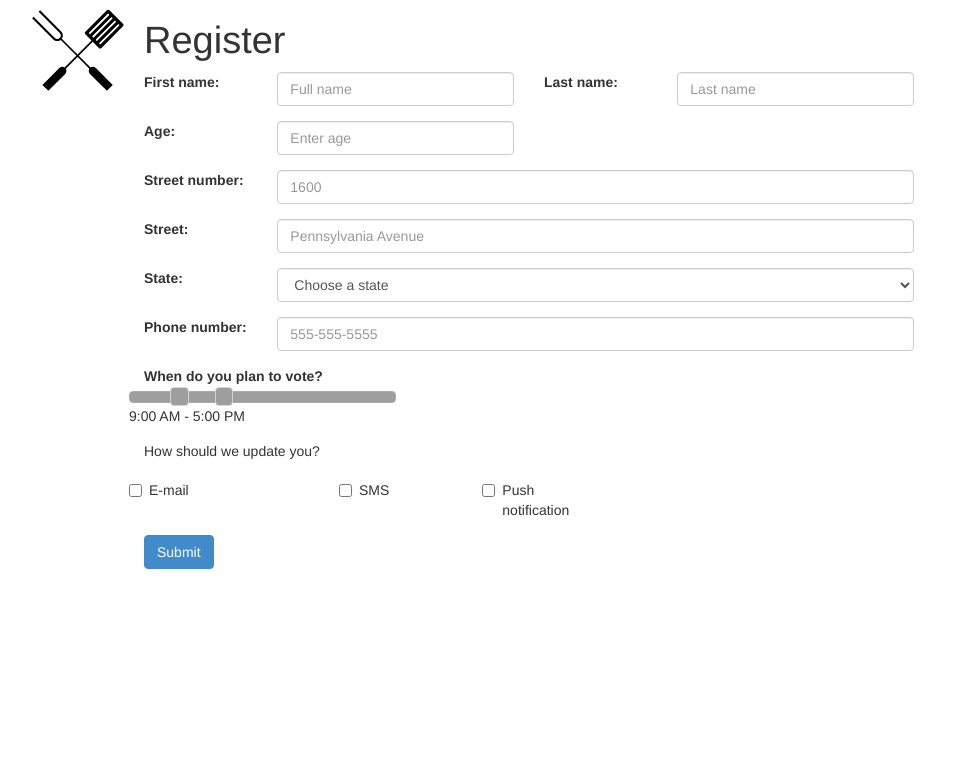
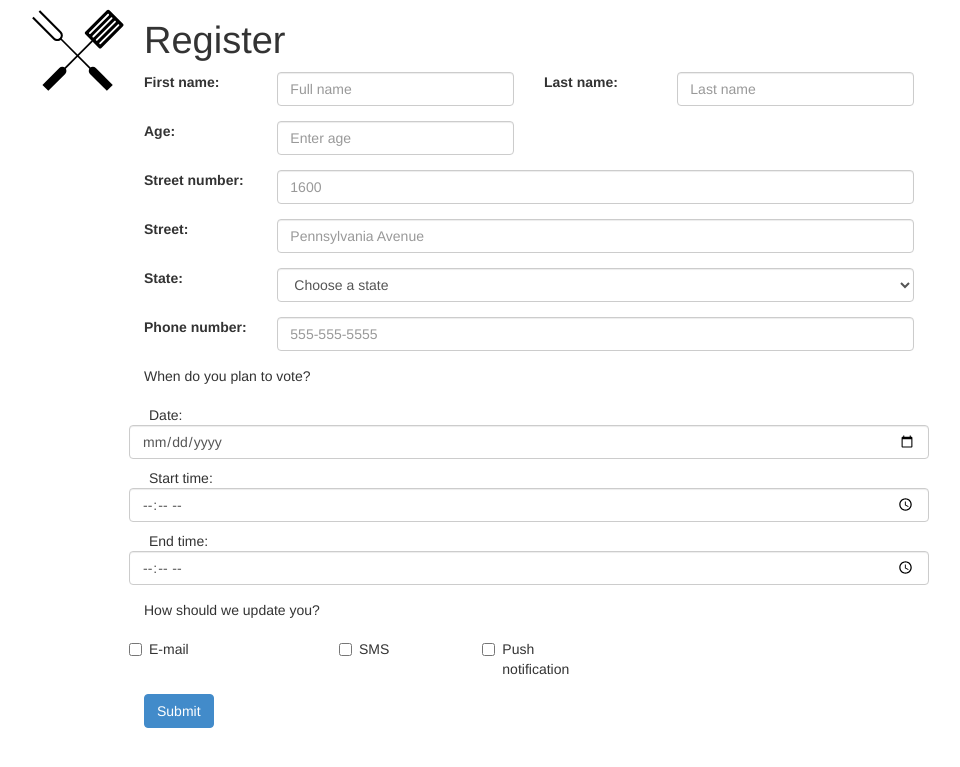
Before and after one commit to ChrisSmith/KansasBBQueue-, a PHP site: page / in a window 1280 px wide. Shown: the top 767 px of the page, without its empty margins (11-971 px from the left). Run offline with PHP 8.4, Linux system fonts and the light colour scheme; grey boxes are pictures that could not be loaded.

Commit message:
my commits
city form

```diff
--- a/index.php
+++ b/index.php
@@ -4,11 +4,9 @@
   	<meta name="viewport" content="width=device-width, initial-scale=1.0">
 
   	<link rel="stylesheet" href="css/bootstrap.min.css"></link>
-    <link rel="stylesheet" href="css/jquery-ui.css"></link>
     <link rel="stylesheet" href="css/style.css"></link>
 
   	<script type="text/javascript" src="js/jquery.min.js"></script>
-    <script type="text/javascript" src="js/jquery-ui.js"></script>
   	<script type="text/javascript" src="js/bootstrap.min.js"></script>
   </head>
   <body>
@@ -92,57 +90,15 @@
             </div>
           </div>
 
-          <script>
-            var startTime;
-            var endTime;
+          <div class="form-group">
+            <p class="col-12" class="help-block">When do you plan to vote?</p>
+            <label class="checkbox-inline col-2" for="date">Date:</label>
+                <input type="date" class="form-control col-3" name="day">
+              <label class="checkbox-inline col-2" for="start">Start time:</label>
+                <input type="time" class="form-control col-4" name="start">
+              <label class="checkbox-inline col-2" for="end">End time:</label>
+                <input type="time" class="form-control col-4" name="start">
 
-            function slideTime(event, ui){
-              console.log('hi');
-              var val0 = $("#slider-range").slider("values", 0),
-                val1 = $("#slider-range").slider("values", 1),
-                minutes0 = parseInt(val0 % 60, 10),
-                hours0 = parseInt(val0 / 60 % 24, 10),
-                minutes1 = parseInt(val1 % 60, 10),
-                hours1 = parseInt(val1 / 60 % 24, 10);
-
-              startTime = getTime(hours0, minutes0);
-              endTime = getTime(hours1, minutes1);
-              $("#time").text(startTime + ' - ' + endTime);
-            }
-            function getTime(hours, minutes) {
-              var time = null;
-              minutes = minutes + "";
-              if (hours < 12) {
-                time = "AM";
-              }
-              else {
-                time = "PM";
-              }
-              if (hours == 0) {
-                hours = 12;
-              }
-              if (hours > 12) {
-                hours = hours - 12;
-              }
-              if (minutes.length == 1) {
-                minutes = "0" + minutes;
-              }
-              return hours + ":" + minutes + " " + time;
-            }
-
-            $(document).ready(function() {
-              $("#slider-range").slider({
-                range: true, min: 0, max: 2879, values: [540, 1020], step:5, slide: slideTime
-                });
-
-               $("#time").text("9:00 AM" + ' - ' + "5:00 PM");
-            });
-
-          </script>
-          <div class="form-group">
-            <label class="col-12" for="time-range">When do you plan to vote?</label><br>
-            <div id="slider-range" class="col-4"></div><br>
-            <span id="time"></span>
           </div>
 
           <div class="form-group">
@@ -168,6 +124,5 @@
 	</div>
 
   </div>
-
 </body>
 </html>
```
Also changed, not shown: welcome.php (+10 -18 lines).
